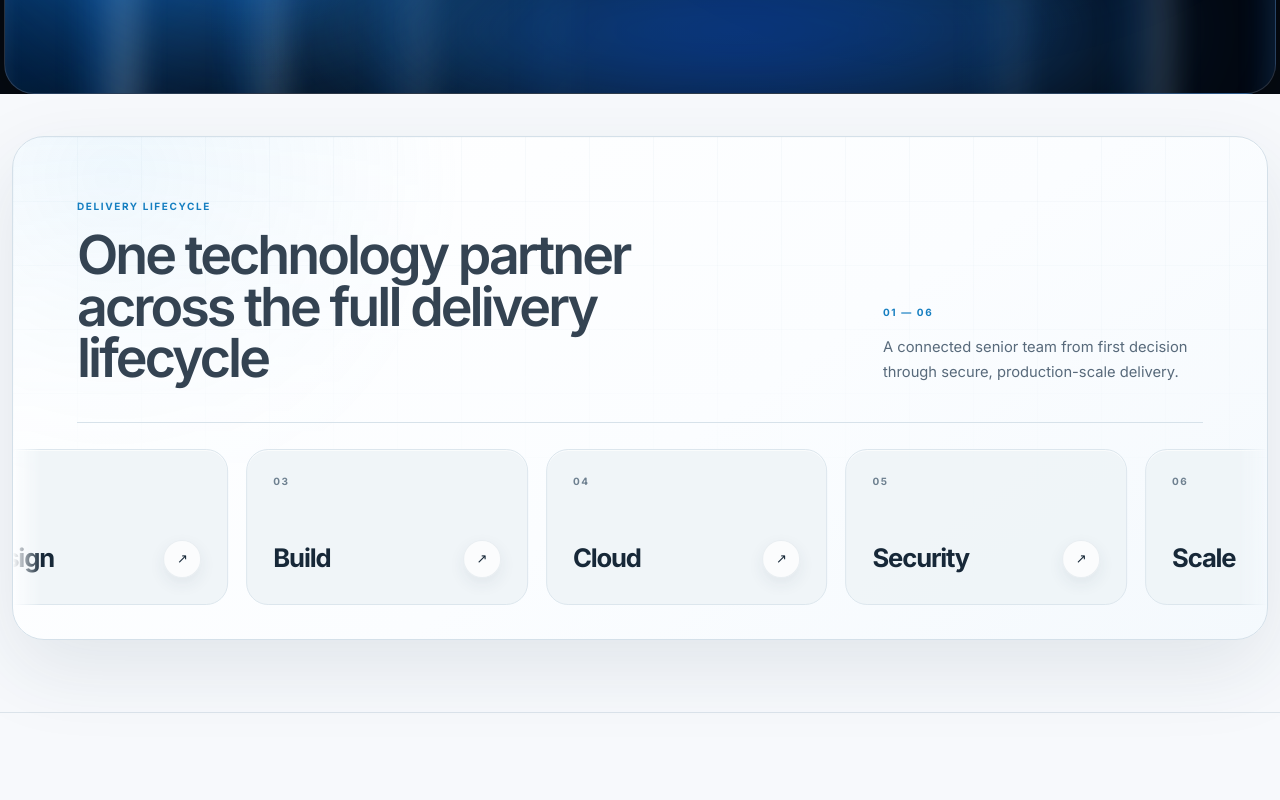
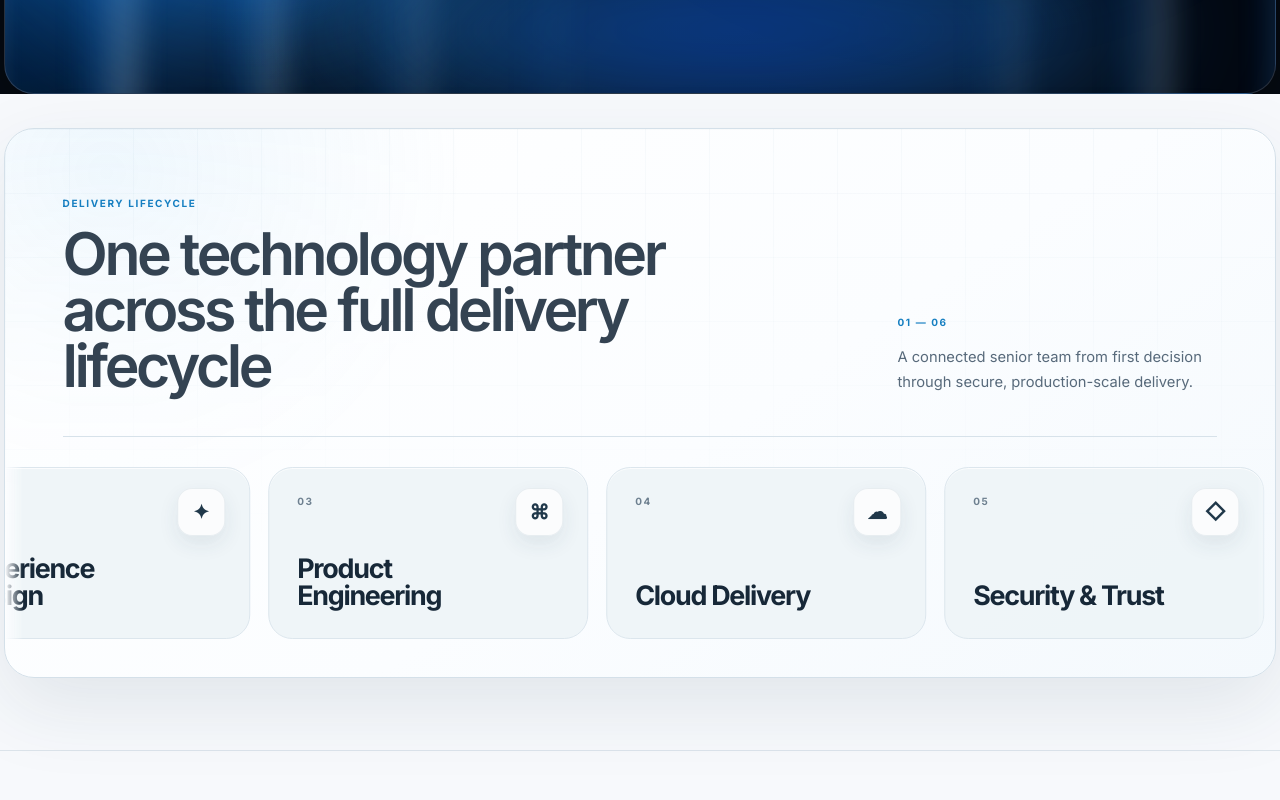
Before and after one commit to aathif07/hitasoft--WEBF, a Next.js app: page / in a window 1280 px wide. Shown: the part 680-1480 px from the top of the page. Built offline with nearby package versions, Linux system fonts and the light colour scheme.

Commit message:
Expand lifecycle panel and add stage icons

```diff
--- a/app/page.tsx
+++ b/app/page.tsx
@@ -5,16 +5,9 @@ const Arrow = ({ diagonal = false }: { diagonal?: boolean }) => (
   <span aria-hidden="true">{diagonal ? "↗" : "→"}</span>
 );
 
-const services = [
-  { number: "01", label: "Strategy", title: "AI Consulting", description: "Identify high-value AI opportunities, assess data readiness, and define a practical roadmap for responsible adoption.", outcomes: ["Use-case discovery", "AI readiness roadmap"] },
-  { number: "02", label: "Product", title: "AI Product Engineering", description: "Engineer complete AI products—from architecture and model development to deployment, monitoring, and scale.", outcomes: ["Product architecture", "Production deployment"] },
-  { number: "03", label: "Generative AI", title: "Generative AI Development", description: "Build secure LLM, multimodal, fine-tuned, and retrieval-augmented applications around your enterprise knowledge.", outcomes: ["Enterprise RAG", "Custom model workflows"] },
-  { number: "04", label: "Automation", title: "AI Agent Development", description: "Create context-aware agents that automate multi-step work, coordinate tools, and support real-time decisions.", outcomes: ["Agentic workflows", "Tool orchestration"] },
-  { number: "05", label: "Experience", title: "AI Assistants & Chatbots", description: "Develop conversational systems that understand intent, context, and sentiment across customer and internal workflows.", outcomes: ["Smart assistants", "Conversational interfaces"] },
-  { number: "06", label: "Integration", title: "Enterprise AI Integration", description: "Connect intelligent capabilities to existing software, data, and operations without disrupting critical business systems.", outcomes: ["System integration", "Data connectivity"] },
-  { number: "07", label: "Trust", title: "AI Cybersecurity", description: "Protect AI environments with anomaly detection, pipeline monitoring, risk controls, and compliance-focused safeguards.", outcomes: ["AI risk controls", "Continuous monitoring"] },
-  { number: "08", label: "Operations", title: "AIOps", description: "Use operational intelligence to reduce alert noise, predict incidents, automate monitoring, and accelerate root-cause analysis.", outcomes: ["Predictive operations", "Incident automation"] },
-  { number: "09", label: "Productivity", title: "AI Copilot Solutions", description: "Equip teams with role-aware copilots for knowledge search, workflow assistance, recommendations, and faster decisions.", outcomes: ["Role-aware copilots", "Knowledge intelligence"] },
+const aiCapabilities = [
+  "AI consulting", "Product engineering", "Generative AI", "AI agents", "Assistants & chatbots",
+  "Enterprise integration", "AI cybersecurity", "AIOps", "AI copilots",
 ];
 
 const navMenus = [
@@ -60,12 +53,12 @@ const industries = [
 ];
 
 const deliveryStages = [
-  { alt: "Strategy", gradient: { from: "#d9efff", via: "#8fd2ff", to: "#3d9fdf" } },
-  { alt: "Design", gradient: { from: "#e1ddff", via: "#aaa2ff", to: "#6860ce" } },
-  { alt: "Build", gradient: { from: "#d2f4ef", via: "#7ed8cc", to: "#2e9f96" } },
-  { alt: "Cloud", gradient: { from: "#dce8ff", via: "#8fb3ff", to: "#446fc8" } },
-  { alt: "Security", gradient: { from: "#e3f7d4", via: "#9edc77", to: "#4b9f48" } },
-  { alt: "Scale", gradient: { from: "#ffe6ce", via: "#ffb66f", to: "#d77437" } },
+  { alt: "Strategy & Discovery", icon: "⌁", gradient: { from: "#d9efff", via: "#8fd2ff", to: "#3d9fdf" } },
+  { alt: "Experience Design", icon: "✦", gradient: { from: "#e1ddff", via: "#aaa2ff", to: "#6860ce" } },
+  { alt: "Product Engineering", icon: "⌘", gradient: { from: "#d2f4ef", via: "#7ed8cc", to: "#2e9f96" } },
+  { alt: "Cloud Delivery", icon: "☁", gradient: { from: "#dce8ff", via: "#8fb3ff", to: "#446fc8" } },
+  { alt: "Security & Trust", icon: "◇", gradient: { from: "#e3f7d4", via: "#9edc77", to: "#4b9f48" } },
+  { alt: "Scale & Optimize", icon: "↗", gradient: { from: "#ffe6ce", via: "#ffb66f", to: "#d77437" } },
 ];
 
 export default function Home() {
@@ -157,17 +150,26 @@ export default function Home() {
               <a href="mailto:hello@hitasoft.com">Plan an AI initiative <Arrow diagonal /></a>
             </div>
           </div>
-          <div className="services-grid">
-            {services.map((service) => (
-              <article className="service-card" key={service.title}>
-                <div className="service-meta"><span>{service.number}</span><small>{service.label}</small></div>
-                <h3>{service.title}</h3>
-                <p>{service.description}</p>
-                <div className="service-outcomes">{service.outcomes.map((outcome) => <span key={outcome}>{outcome}</span>)}</div>
-                <a className="service-link" href="mailto:hello@hitasoft.com" aria-label={`Discuss ${service.title}`}>Explore service <Arrow diagonal /></a>
-              </article>
-            ))}
+          <div className="ai-feature-grid">
+            <article className="ai-feature-card ai-feature-image">
+              <div className="ai-card-top"><span>01</span><small>Strategy to scale</small></div>
+              <div className="ai-image-copy"><strong>One senior team.<br />Every AI layer.</strong><p>Strategy, data, models, product, security, and operations—connected from day one.</p></div>
+              <a href="mailto:hello@hitasoft.com" aria-label="Start an AI project">Start a project <Arrow diagonal /></a>
+            </article>
+            <article className="ai-feature-card ai-feature-editorial">
+              <div className="ai-card-top"><span>02</span><small>Production mindset</small></div>
+              <div className="ai-orbit" aria-hidden="true"><i /><i /><i /></div>
+              <blockquote>“We engineer the system around the model—so it stays useful, secure, and reliable in the real world.”</blockquote>
+              <div className="ai-card-signoff"><span className="avatar">HI</span><span><b>Hitasoft Engineering</b><small>Applied AI & systems</small></span></div>
+            </article>
+            <article className="ai-feature-card ai-feature-blue">
+              <div className="ai-card-top"><span>03</span><small>Connected capability</small></div><strong className="ai-stat">9<span>+</span></strong><p>AI capabilities, delivered as one integrated practice.</p><div className="ai-card-arrow" aria-hidden="true">↗</div>
+            </article>
+            <article className="ai-feature-card ai-feature-black">
+              <div className="ai-card-top"><span>04</span><small>Beyond launch</small></div><strong className="ai-stat">24<span>/7</span></strong><p>Monitoring and operational support for production AI systems.</p><div className="ai-pulse" aria-hidden="true"><i /><i /><i /><i /></div>
+            </article>
           </div>
+          <div className="ai-capability-list" aria-label="AI development capabilities">{aiCapabilities.map((capability, index) => <a href="mailto:hello@hitasoft.com" key={capability}><span>{String(index + 1).padStart(2, "0")}</span>{capability}<Arrow diagonal /></a>)}</div>
           <div className="ai-delivery-band">
             <span>How we deliver</span>
             <div><b>Discover</b><i>→</i><b>Design</b><i>→</i><b>Build</b><i>→</i><b>Integrate</b><i>→</i><b>Operate</b></div>
--- a/components/ui/marquee-logo-scroller.tsx
+++ b/components/ui/marquee-logo-scroller.tsx
@@ -6,6 +6,7 @@ import { cn } from "@/lib/utils";
 interface Logo {
   src?: string;
   alt: string;
+  icon?: string;
   gradient: { from: string; via: string; to: string };
 }
 
@@ -54,7 +55,7 @@ const MarqueeLogoScroller = React.forwardRef<HTMLDivElement, MarqueeLogoScroller
                     {String((index % logos.length) + 1).padStart(2, "0")}
                   </span>
                   {logo.src ? <img src={logo.src} alt={logo.alt} /> : <strong>{logo.alt}</strong>}
-                  <span className="marquee-logo-arrow" aria-hidden="true">↗</span>
+                  <span className="marquee-logo-icon" aria-hidden="true">{logo.icon ?? "↗"}</span>
                 </div>
               );
             })}
```
Also changed, not shown: app/globals.css.
